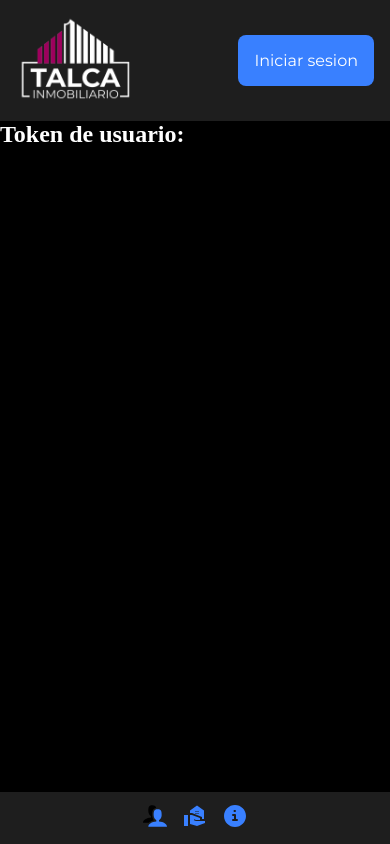
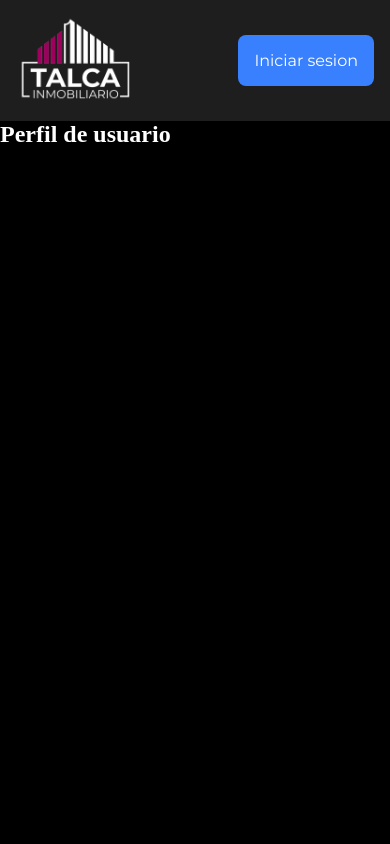
Before and after one commit to david-aravena/inmo, a Next.js app: page /perfil in a window 390 px wide. Built offline with nearby package versions, Linux system fonts and the light colour scheme.

Commit message:
fix: position navigation bar

```diff
--- a/src/app/(social)/page.jsx
+++ b/src/app/(social)/page.jsx
@@ -1,5 +1,6 @@
 import Image from "next/image";
 import CardSocialUI from "src/ui/social/CardSocialUI"
+import ChangeContentBar from 'src/components/changeContentBar/'
 import {getSocialPosts} from 'src/utils/social/'
 import styles from './socialUI.module.css'
 
@@ -21,6 +22,9 @@ export default async function Social(){
                     />
                 </CardSocialUI>
             ))}
+            <div className="changeContentBarContainer">
+                <ChangeContentBar />
+            </div>
         </div>
     )
 }
--- a/src/app/globals.css
+++ b/src/app/globals.css
@@ -33,11 +33,11 @@ a{
 .changeContentBarContainer{
   position: absolute;
   left: 0;
+  top: 50%;
   z-index: 5;
   display: flex;
   flex-direction: column;
   justify-content: center;
-  height: 100vh;
 }
 
 .changeContentBar{
@@ -51,7 +51,7 @@ a{
 }
 
 .bodyContent{
-   margin-bottom: 0;
+  padding-bottom: 100px;
 }
 
 .textMonserratRegular{
@@ -62,14 +62,17 @@ a{
 }
 
 @media (max-width: 700px) {
-  .changeContentBarContainer{
-    bottom:0;
+
+  .changeContentBarContainer {
+    top: auto;
+    bottom: 0;
+    left: 0;
     width: 100vw;
     height: auto;
   }
 
   .changeContentBar{
-    height: 100%;
+    bottom:0;
     flex-direction: row;
     border-radius: 0;
   }
--- a/src/app/layout.js
+++ b/src/app/layout.js
@@ -1,6 +1,5 @@
 import localFont from "next/font/local";
 import Navbar from 'src/components/navbar/';
-import ChangeContentBar from 'src/components/changeContentBar/'
 import {AuthProvider} from 'src/context/auth'
 import "./globals.css";
 
@@ -38,9 +37,6 @@ export default function RootLayout({ children }) {
           <div style={{width: "100vw", flex: "1 1 auto", overflowY: "auto", backgroundColor: "black"}} className="bodyContent">
             {children}
           </div>
-          <div className="changeContentBarContainer">
-            <ChangeContentBar />
-          </div>
         </AuthProvider>
       </body>
     </html>
--- a/src/app/perfil/page.jsx
+++ b/src/app/perfil/page.jsx
@@ -6,6 +6,6 @@ export default function Profile(){
     const auth = useAuth().currentUser;
 
     return(
-        <h2 style={{color:"white"}}>Token de usuario: {auth?.token}</h2>
+        <h2 style={{color:"white"}}>Perfil de usuario</h2>
     )
 }
--- a/src/app/properties/page.js
+++ b/src/app/properties/page.js
@@ -2,6 +2,7 @@ import {getItems} from 'src/utils/getItems/'
 import Link from "next/link";
 import Image from "next/image";
 import CardPropertyUI from "src/ui/properties/CardPropertyUI";
+import ChangeContentBar from 'src/components/changeContentBar/'
 import styles from './page.module.css'
 
 export default async function Home() {
@@ -22,7 +23,9 @@ export default async function Home() {
           </CardPropertyUI>
         </Link>
       ))}
-
+      <div className="changeContentBarContainer">
+        <ChangeContentBar />
+      </div>
     </div>
   );
 }
```
